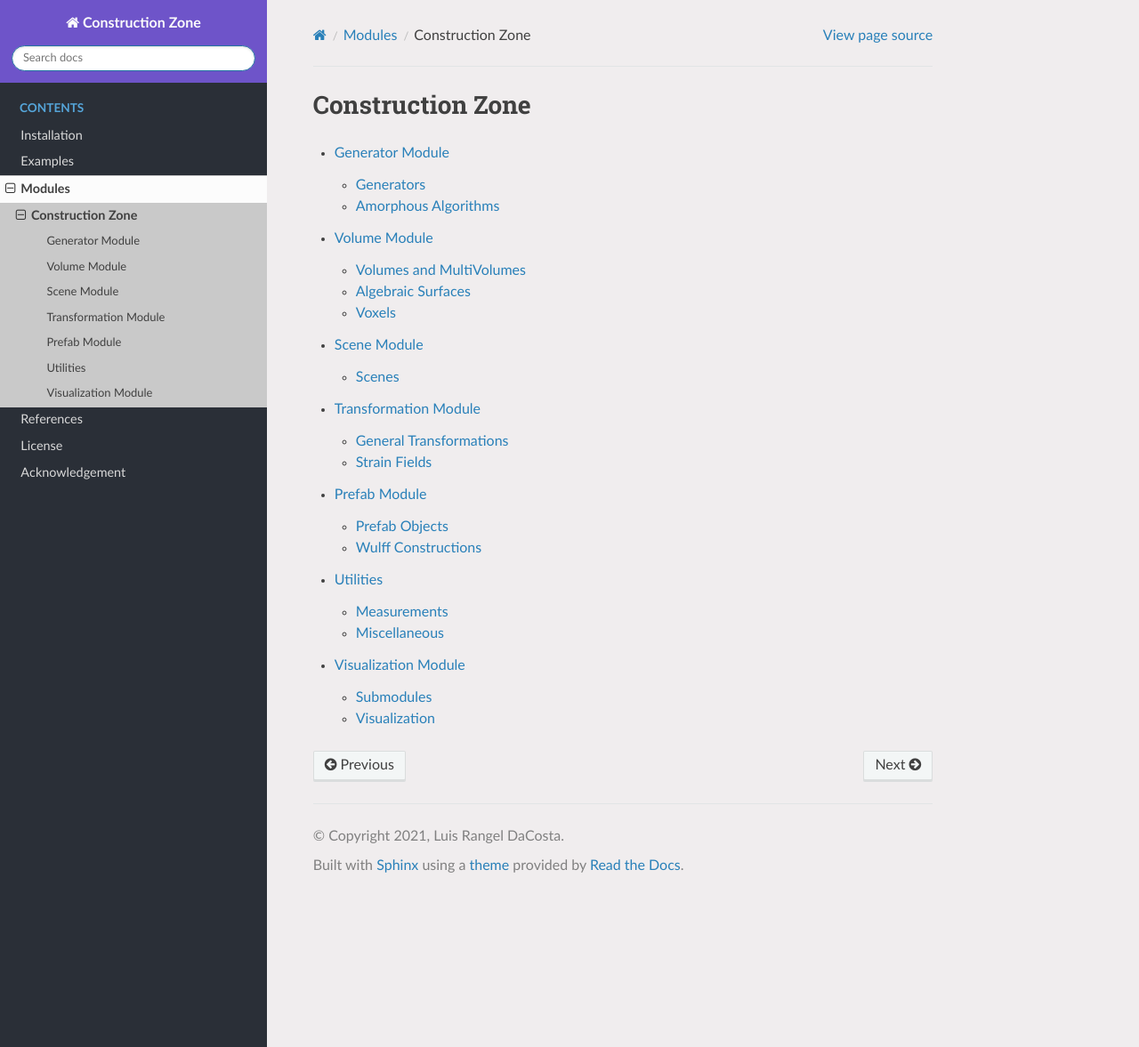
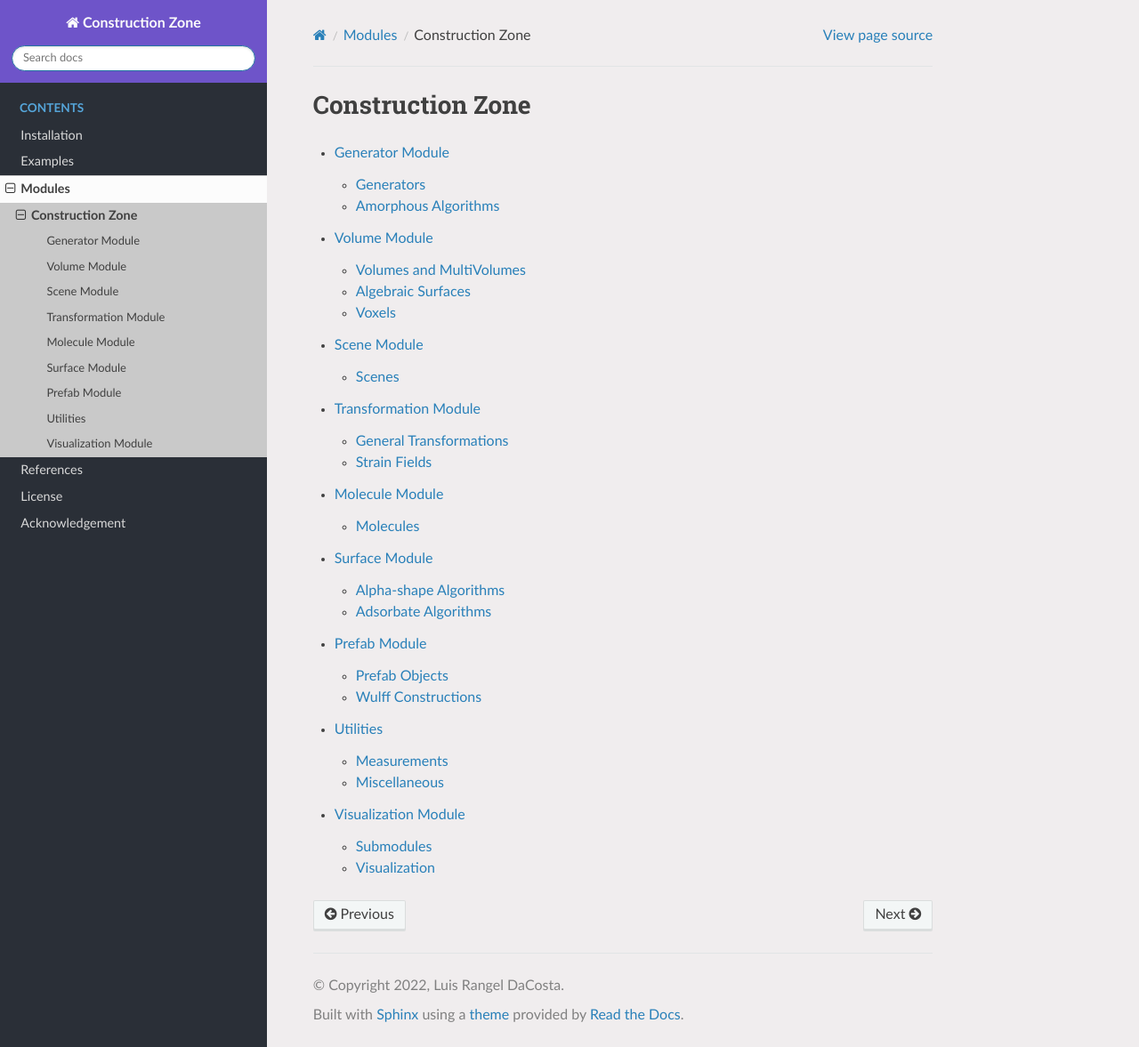
Before and after one commit to lerandc/construction_zone, a Sphinx documentation site: the page built from docs/source/czone.rst, in a window 1280 px wide and 1177 px high. Shown: the whole window at 89% size. Built offline with Sphinx 7.4.7 and the Read the Docs theme 2.0.0, drawn with Linux system fonts in a browser that asks for light colours; formulas are drawn with MathJax 3.

Commit message:
update docs to include surface and molecule modules

```diff
--- a/docs/source/conf.py
+++ b/docs/source/conf.py
@@ -20,7 +20,7 @@ sys.path.insert(0,"../../")
 # -- Project information -----------------------------------------------------
 
 project = 'Construction Zone'
-copyright = '2021, Luis Rangel DaCosta'
+copyright = '2022, Luis Rangel DaCosta'
 author = 'Luis Rangel DaCosta'
 
 # The full version, including alpha/beta/rc tags
--- /dev/null
+++ b/docs/source/czone.molecule.rst
@@ -0,0 +1,10 @@
+Molecule Module
+====================
+
+Molecules
+--------------------------
+
+.. automodule:: czone.molecule.molecule
+   :members:
+   :undoc-members:
+   :show-inheritance:
--- a/docs/source/czone.rst
+++ b/docs/source/czone.rst
@@ -8,6 +8,8 @@ Construction Zone
    czone.volume
    czone.scene
    czone.transform
+   czone.molecule
+   czone.surface
    czone.prefab
    czone.util
    czone.viz
--- /dev/null
+++ b/docs/source/czone.surface.rst
@@ -0,0 +1,19 @@
+Surface Module
+====================
+
+Alpha-shape Algorithms
+--------------------------
+
+.. automodule:: czone.surface.alpha_shape
+   :members:
+   :undoc-members:
+   :show-inheritance:
+
+
+Adsorbate Algorithms
+--------------------------
+
+.. automodule:: czone.surface.adsorbate
+   :members:
+   :undoc-members:
+   :show-inheritance:
```
